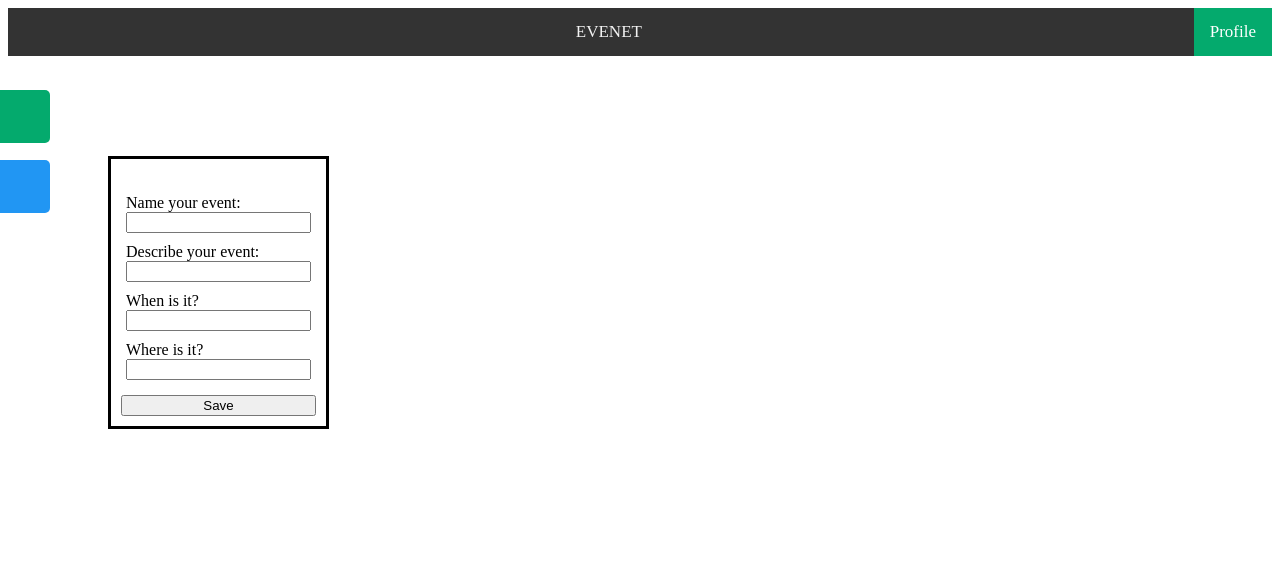
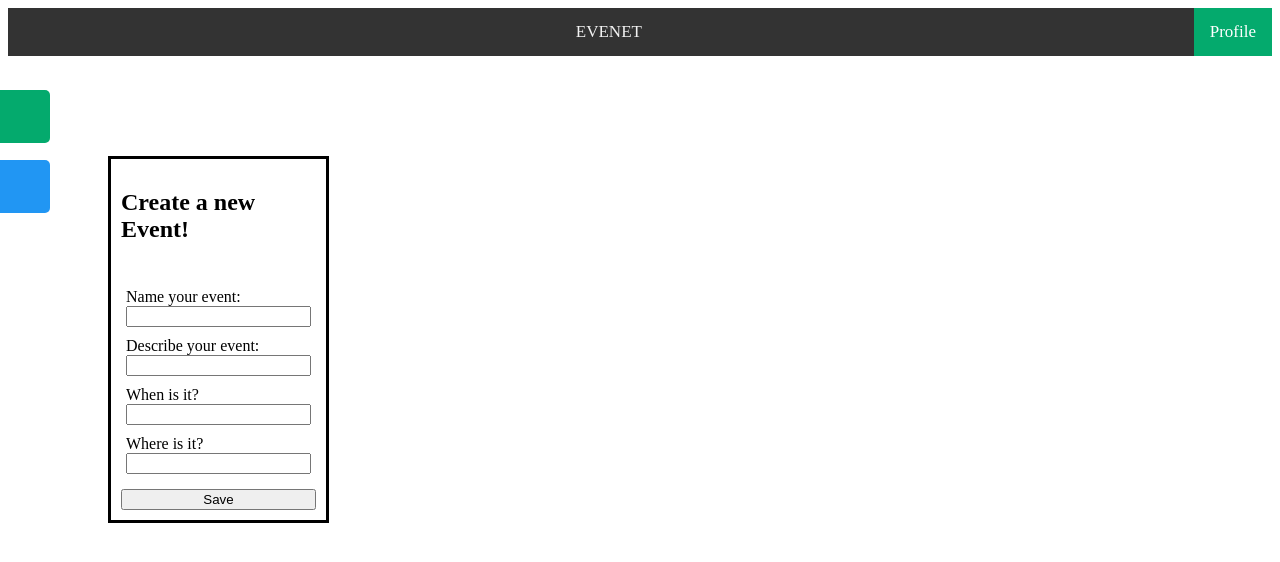
Before and after one commit to CodecoolGlobal/el-proyecte-grande-sprint-1-java-barmin15, a React (Create React App) app in the folder front-end/: page / in a window 1280 px wide. Shown: the top 562 px of the page. Built offline with nearby package versions, Linux system fonts and the light colour scheme.

Commit message:
style: add title to form

```diff
--- a/front-end/src/components/EventForm.jsx
+++ b/front-end/src/components/EventForm.jsx
@@ -1,11 +1,9 @@
-
 import { PostNewEvent } from "../App/Fetches/postNewEvent";
 import { updateEvent } from "../App/Fetches/updateEvent";
-import "../App/style/eventForm.css"
+import "../App/style/eventForm.css";
 
 function EventForm(event) {
-
-    const user = {id: 9}
+  const user = { id: 9 };
 
   //   event =  {
   //     id: 0,
@@ -36,7 +34,6 @@ function EventForm(event) {
 
   // }
 
-
   const onCreate = (e) => {
     e.preventDefault();
     const formData = new FormData(e.target);
@@ -49,11 +46,11 @@ function EventForm(event) {
     }, {});
 
     PostNewEvent(event);
-    }
-
+  };
 
   return (
     <form className="eventForm" onSubmit={onCreate}>
+      <h2>Create a new Event!</h2>
 
       <div className="creatorId">
         <input type="hidden" name="creatorId" defaultValue={user.id} />
@@ -112,11 +109,14 @@ function EventForm(event) {
         />
       </div> */}
       <div className="isPrivate">
-        <input type="hidden" name="isPrivate" defaultValue={event ? event.isPrivate : false} />
+        <input
+          type="hidden"
+          name="isPrivate"
+          defaultValue={event ? event.isPrivate : false}
+        />
       </div>
 
       <button type="submit">Save</button>
-
     </form>
   );
 }
```
Lines whose indentation alone changed are shown as unchanged.
